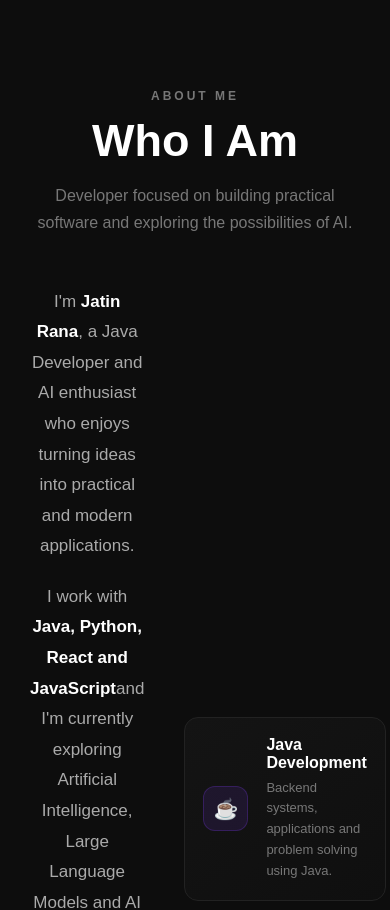
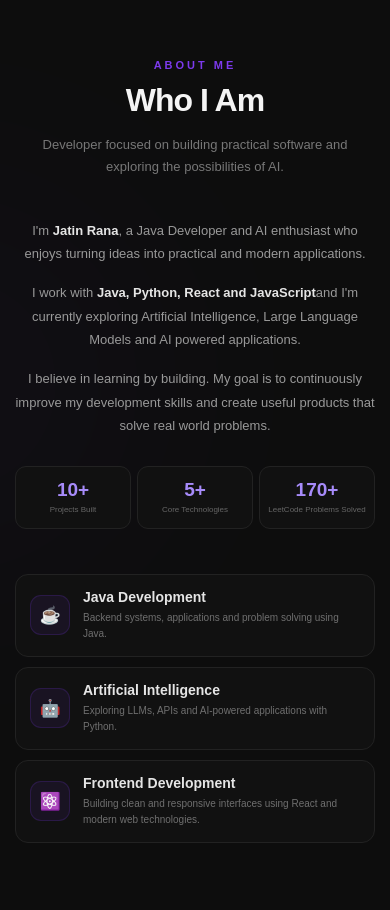
Before and after one commit to Rana1304/Portfolio, a React (Vite) app: page / in a window 390 px wide. Shown: the part 1120-2030 px from the top of the page. Built offline with nearby package versions, Linux system fonts and the light colour scheme.

Commit message:
update portfolio

```diff
--- a/src/App.css
+++ b/src/App.css
@@ -1443,283 +1443,504 @@ body {
 ========================= */
 
 .about {
-  padding: 100px 30px;
+  position: relative;
+  padding: 110px 30px;
   background: #0d0d0d;
-}
+  overflow: hidden;
+}
+
+/* subtle background glow */
+
+.about::before {
+  content: "";
+
+  position: absolute;
+
+  width: 420px;
+  height: 420px;
+
+  left: -260px;
+  top: 20%;
+
+  background: #7c3aed;
+  opacity: 0.035;
+
+  filter: blur(120px);
+  border-radius: 50%;
+
+  pointer-events: none;
+}
+
+
+/* =========================
+   CONTAINER
+========================= */
 
 .about-container {
+  position: relative;
+  z-index: 1;
+
   max-width: 1100px;
   margin: auto;
 }
 
+
+/* =========================
+   HEADING
+========================= */
+
 .about-heading {
-  margin-bottom: 50px;
-}
-
-.section-tag {
+  max-width: 680px;
+  margin-bottom: 60px;
+}
+
+.about-heading .section-tag {
+  margin-bottom: 12px;
+
   color: #7c3aed;
-  font-size: 14px;
+
+  font-size: 11px;
+  font-weight: 700;
+
+  letter-spacing: 3px;
+}
+
+.about-heading h2 {
+  margin: 0 0 16px;
+
+  color: #f5f5f5;
+
+  font-size: clamp(38px, 4vw, 50px);
+  line-height: 1.1;
+
+  letter-spacing: -1.5px;
+}
+
+.about-intro {
+  max-width: 580px;
+
+  margin: 0;
+
+  color: #777;
+
+  font-size: 15px;
+  line-height: 1.8;
+}
+
+
+/* =========================
+   MAIN CONTENT
+========================= */
+
+.about-content {
+  display: grid;
+
+  grid-template-columns: 1fr 0.95fr;
+
+  gap: 70px;
+
+  align-items: center;
+}
+
+
+/* =========================
+   LEFT TEXT
+========================= */
+
+.about-text {
+  max-width: 560px;
+}
+
+.about-text > p {
+  margin-bottom: 18px;
+
+  color: #999;
+
+  font-size: 15px;
+  line-height: 1.9;
+}
+
+.about-text > p strong {
+  color: #e5e5e5;
   font-weight: 600;
-  letter-spacing: 3px;
-  margin-bottom: 10px;
-}
-
-.about-heading h2 {
-  font-size: 45px;
-  margin: 0;
-}
-
-.about-content {
+}
+
+
+/* =========================
+   STATS
+========================= */
+
+.about-stats {
+  display: grid;
+
+  grid-template-columns: repeat(3, 1fr);
+
+  gap: 10px;
+
+  margin-top: 35px;
+}
+
+.stat {
+  padding: 17px 14px;
+
+  background: #111;
+
+  border: 1px solid #222;
+  border-radius: 11px;
+
+  transition:
+    transform 0.3s ease,
+    border-color 0.3s ease,
+    background 0.3s ease;
+}
+
+.stat:hover {
+  transform: translateY(-4px);
+
+  background: #131313;
+
+  border-color: rgba(124, 58, 237, 0.45);
+}
+
+.stat h3 {
+  margin-bottom: 5px;
+
+  color: #a78bfa;
+
+  font-size: 25px;
+  line-height: 1;
+}
+
+.stat p {
+  margin: 0 !important;
+
+  color: #666 !important;
+
+  font-size: 10px !important;
+  line-height: 1.4 !important;
+}
+
+
+/* =========================
+   RIGHT CARDS
+========================= */
+
+.about-cards {
   display: flex;
-  gap: 70px;
-  align-items: flex-start;
-}
-
-.about-text {
-  flex: 1;
-}
-
-.about-text p {
-  color: #aaa;
-  font-size: 17px;
-  line-height: 1.8;
-  margin-bottom: 20px;
-}
-
-.about-cards {
-  flex: 1;
-  display: flex;
+
   flex-direction: column;
-  gap: 15px;
-}
+
+  gap: 12px;
+}
+
+
+/* =========================
+   CARD
+========================= */
 
 .about-card {
-  padding: 22px;
-  border: 1px solid #222;
-  border-radius: 12px;
-  background: #111;
-
-  transition: 0.3s ease;
-}
-
-.about-card:hover {
-  transform: translateY(-5px);
-  border-color: #7c3aed;
-}
-
-.about-card h3 {
-  margin-bottom: 8px;
-  font-size: 20px;
-}
-
-.about-card p {
-  color: #888;
-  margin: 0;
-  font-size: 14px;
-}
-/* =========================
-   ABOUT - POLISHED DESIGN
-========================= */
-
-.about-heading {
   position: relative;
-}
-
-.about-intro {
-  max-width: 600px;
-  margin-top: 15px;
-  color: #777;
-  font-size: 16px;
-  line-height: 1.7;
-}
-
-
-/* CONTENT */
-
-.about-content {
-  align-items: center;
-}
-
-
-/* TEXT */
-
-.about-text p strong {
-  color: #fff;
-}
-
-
-/* STATS */
-
-.about-stats {
-  display: flex;
-  gap: 15px;
-  margin-top: 35px;
-}
-
-.stat {
-  min-width: 120px;
-  padding: 18px;
-
-  background: #111;
-  border: 1px solid #222;
-  border-radius: 12px;
-
-  transition: 0.3s ease;
-}
-
-.stat:hover {
-  transform: translateY(-5px);
-  border-color: #7c3aed;
-  box-shadow: 0 10px 30px rgba(124, 58, 237, 0.1);
-}
-
-.stat h3 {
-  font-size: 28px;
-  color: #7c3aed;
-  margin-bottom: 5px;
-}
-
-.stat p {
-  color: #777 !important;
-  font-size: 12px !important;
-  margin: 0 !important;
-}
-
-
-/* CARDS */
-
-.about-cards {
-  gap: 18px;
-}
-
-.about-card {
+
   display: flex;
   align-items: center;
-  gap: 18px;
-
-  padding: 22px;
-
-  background: linear-gradient(
-    145deg,
-    #141414,
-    #0f0f0f
-  );
+
+  gap: 17px;
+
+  padding: 20px;
+
+  background: #111;
 
   border: 1px solid #222;
-  border-radius: 14px;
+  border-radius: 13px;
+
+  overflow: hidden;
 
   transition:
     transform 0.35s ease,
     border-color 0.35s ease,
+    background 0.35s ease,
     box-shadow 0.35s ease;
 }
 
+
+/* small purple light */
+
+.about-card::before {
+  content: "";
+
+  position: absolute;
+
+  left: 0;
+  top: 0;
+
+  width: 2px;
+  height: 0;
+
+  background: #7c3aed;
+
+  transition: height 0.35s ease;
+}
+
+.about-card:hover::before {
+  height: 100%;
+}
+
 .about-card:hover {
-  transform: translateX(8px);
-
-  border-color: #7c3aed;
+  transform: translateX(6px);
+
+  background: #141414;
+
+  border-color: rgba(124, 58, 237, 0.35);
 
   box-shadow:
-    0 10px 35px rgba(124, 58, 237, 0.12);
-}
-
-
-/* ICON */
+    0 12px 35px rgba(0, 0, 0, 0.25),
+    0 5px 25px rgba(124, 58, 237, 0.05);
+}
+
+
+/* =========================
+   ICON
+========================= */
 
 .about-card-icon {
-  min-width: 50px;
-  height: 50px;
+  flex-shrink: 0;
+
+  width: 46px;
+  height: 46px;
 
   display: flex;
   align-items: center;
   justify-content: center;
 
-  border-radius: 12px;
-
-  background: rgba(124, 58, 237, 0.12);
-
-  border: 1px solid rgba(124, 58, 237, 0.25);
-
-  font-size: 23px;
-}
+  background: rgba(124, 58, 237, 0.08);
+
+  border: 1px solid rgba(124, 58, 237, 0.18);
+
+  border-radius: 11px;
+
+  font-size: 20px;
+
+  transition:
+    transform 0.3s ease,
+    background 0.3s ease;
+}
+
+.about-card:hover .about-card-icon {
+  transform: scale(1.06);
+
+  background: rgba(124, 58, 237, 0.14);
+}
+
+
+/* =========================
+   CARD TEXT
+========================= */
 
 .about-card h3 {
-  margin-bottom: 6px;
-  font-size: 18px;
+  margin-bottom: 5px;
+
+  color: #e5e5e5;
+
+  font-size: 16px;
+  font-weight: 600;
 }
 
 .about-card p {
-  color: #777;
-  font-size: 13px;
+  margin: 0;
+
+  color: #6f6f6f;
+
+  font-size: 12px;
+
   line-height: 1.6;
 }
 
 
-/* MOBILE */
-
-@media (max-width: 768px) {
+/* =========================
+   TABLET
+========================= */
+
+@media (max-width: 900px) {
+
+  .about {
+    padding: 90px 25px;
+  }
+
+  .about-content {
+    grid-template-columns: 1fr;
+
+    gap: 45px;
+  }
+
+  .about-text {
+    max-width: 700px;
+  }
+
+  .about-cards {
+    max-width: 700px;
+    width: 100%;
+
+    margin: auto;
+  }
+
+}
+
+
+/* =========================
+   MOBILE
+========================= */
+
+@media (max-width: 600px) {
+
+  .about {
+    padding: 80px 20px;
+  }
 
   .about-heading {
+    margin-bottom: 40px;
+
     text-align: center;
   }
 
+  .about-heading h2 {
+    font-size: 36px;
+
+    letter-spacing: -1px;
+  }
+
   .about-intro {
-    margin-left: auto;
-    margin-right: auto;
-  }
-
-  .about-content {
-    gap: 40px;
-  }
+    font-size: 14px;
+    line-height: 1.7;
+  }
+
+
+  /* text */
 
   .about-text {
     text-align: center;
   }
 
+  .about-text > p {
+    font-size: 14px;
+    line-height: 1.8;
+
+    margin-bottom: 16px;
+  }
+
+
+  /* stats */
+
   .about-stats {
-    justify-content: center;
-    flex-wrap: wrap;
+    grid-template-columns: repeat(3, 1fr);
+
+    gap: 8px;
+
+    margin-top: 28px;
+  }
+
+  .stat {
+    padding: 15px 8px;
+  }
+
+  .stat h3 {
+    font-size: 21px;
+  }
+
+  .stat p {
+    font-size: 9px !important;
+  }
+
+
+  /* cards */
+
+  .about-cards {
+    gap: 10px;
   }
 
   .about-card {
+    padding: 16px;
+
+    gap: 13px;
+
     text-align: left;
   }
 
-}
-
-
-@media (max-width: 480px) {
+  .about-card-icon {
+    width: 42px;
+    height: 42px;
+
+    font-size: 18px;
+  }
+
+  .about-card h3 {
+    font-size: 15px;
+  }
+
+  .about-card p {
+    font-size: 11px;
+  }
+
+}
+
+
+/* =========================
+   SMALL PHONES
+========================= */
+
+@media (max-width: 400px) {
+
+  .about {
+    padding: 70px 15px;
+  }
+
+  .about-heading h2 {
+    font-size: 32px;
+  }
+
+  .about-intro {
+    font-size: 13px;
+  }
+
+  .about-text > p {
+    font-size: 13px;
+  }
 
   .about-stats {
-    gap: 10px;
+    gap: 6px;
   }
 
   .stat {
-    min-width: 100px;
-    padding: 15px 10px;
+    padding: 13px 6px;
   }
 
   .stat h3 {
-    font-size: 24px;
+    font-size: 19px;
+  }
+
+  .stat p {
+    font-size: 8px !important;
   }
 
   .about-card {
-    padding: 18px;
+    padding: 14px;
   }
 
   .about-card-icon {
-    min-width: 45px;
-    height: 45px;
-    font-size: 20px;
+    width: 40px;
+    height: 40px;
+
+    font-size: 17px;
   }
 
   .about-card h3 {
-    font-size: 16px;
-  }
-
-}
-
-
+    font-size: 14px;
+  }
+
+  .about-card p {
+    font-size: 10px;
+  }
+
+}
 /* =========================
    SKILLS
 ========================= */
```
